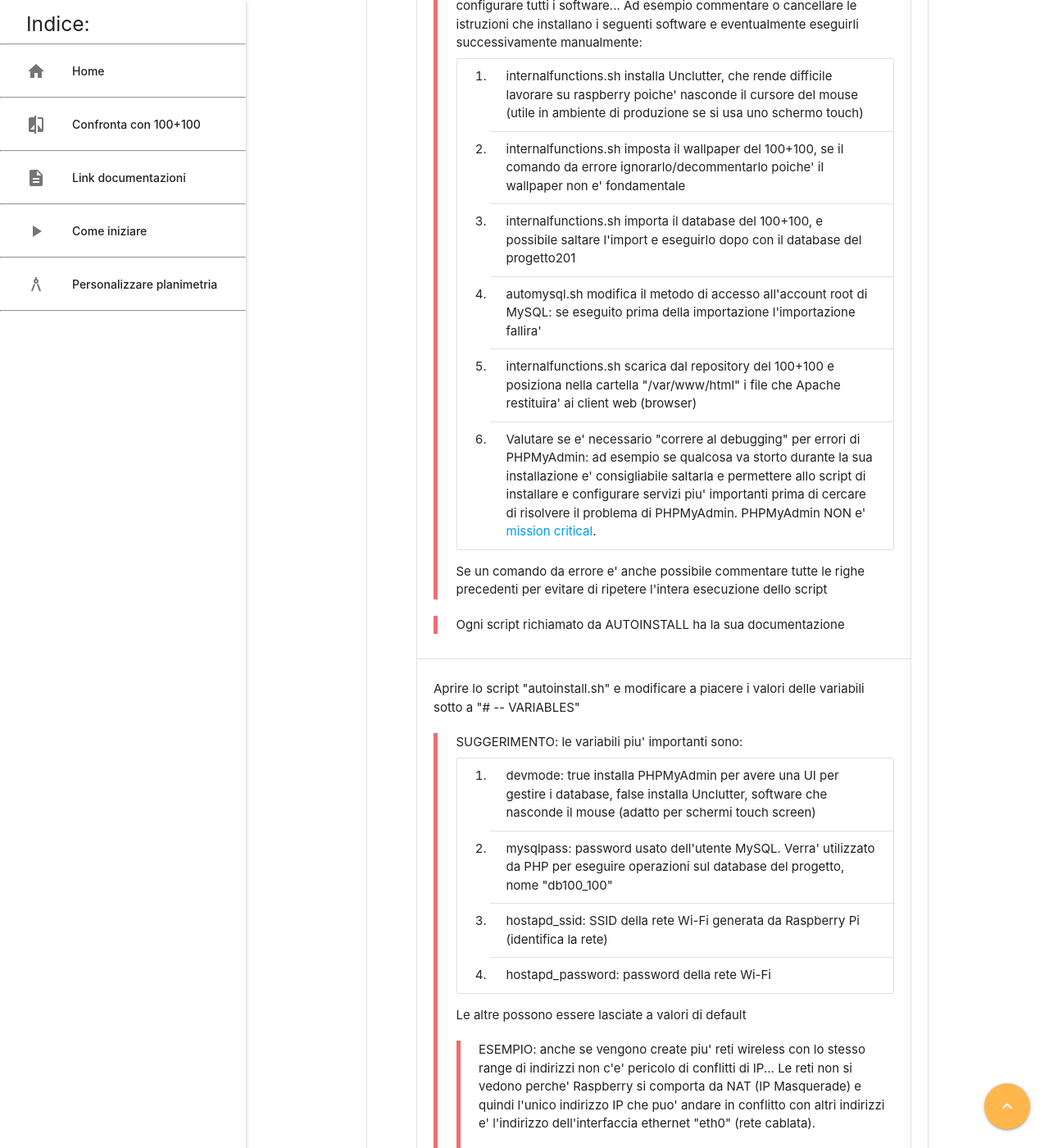
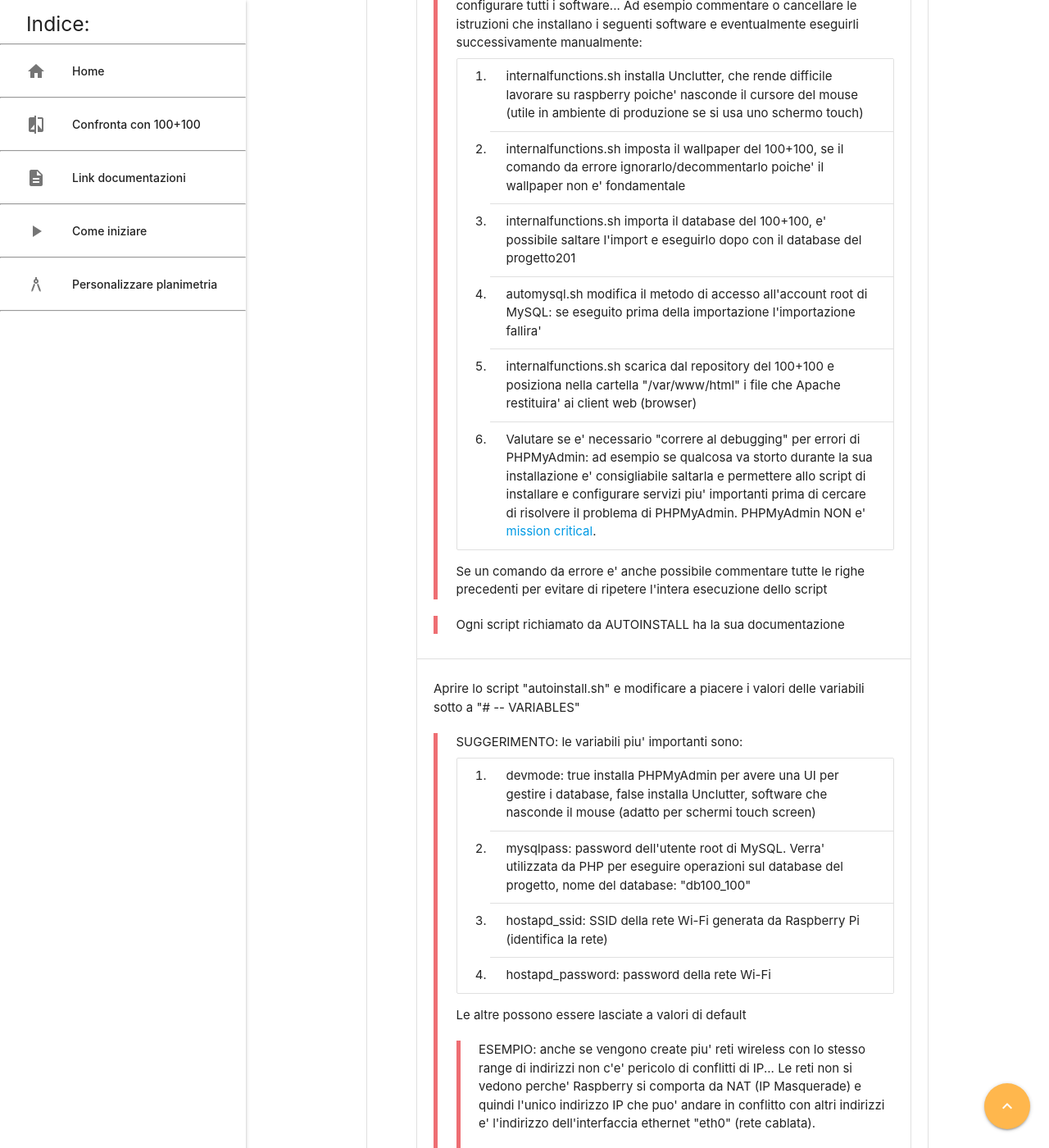
Before and after one commit to progetto201/progetto201-wiki, a Jekyll site: the page built from start.html, in a window 1280 px wide and 1400 px high, scrolled down 4199 px. Shown: the whole window at 82% size. Built offline with Jekyll 4.4.1, drawn with Linux system fonts in a browser that asks for light colours; comment, search, counter and statistics services are not loaded.

Commit message:
fix phrasing

```diff
--- a/start.html
+++ b/start.html
@@ -155,7 +155,7 @@ description: "Guida iniziale progetto201"
                             <ol class="collection">
                                 <li class="collection-item">internalfunctions.sh installa Unclutter, che rende difficile lavorare su raspberry poiche' nasconde il cursore del mouse (utile in ambiente di produzione se si usa uno schermo touch)</li>
                                 <li class="collection-item">internalfunctions.sh imposta il wallpaper del 100+100, se il comando da errore ignorarlo/decommentarlo poiche' il wallpaper non e' fondamentale</li>
-                                <li class="collection-item">internalfunctions.sh importa il database del 100+100, e possibile saltare l'import e eseguirlo dopo con il database del progetto201</li>
+                                <li class="collection-item">internalfunctions.sh importa il database del 100+100, e' possibile saltare l'import e eseguirlo dopo con il database del progetto201</li>
                                 <li class="collection-item">automysql.sh modifica il metodo di accesso all'account root di MySQL: se eseguito prima della importazione l'importazione fallira'</li>
                                 <li class="collection-item">internalfunctions.sh scarica dal repository del 100+100 e posiziona nella cartella "/var/www/html"  i file che Apache restituira' ai client web (browser)</li>
                                 <li class="collection-item">
@@ -180,7 +180,7 @@ description: "Guida iniziale progetto201"
                             SUGGERIMENTO: le variabili piu' importanti sono:
                             <ol class="collection">
                                 <li class="collection-item">devmode: true installa PHPMyAdmin per avere una UI per gestire i database, false installa Unclutter, software che nasconde il mouse (adatto per schermi touch screen)</li>
-                                <li class="collection-item">mysqlpass: password usato dell'utente MySQL. Verra' utilizzato da PHP per eseguire operazioni sul database del progetto, nome "db100_100"</li>
+                                <li class="collection-item">mysqlpass: password dell'utente root di MySQL. Verra' utilizzata da PHP per eseguire operazioni sul database del progetto, nome del database: "db100_100"</li>
                                 <li class="collection-item">hostapd_ssid: SSID della rete Wi-Fi generata da Raspberry Pi (identifica la rete)</li>
                                 <li class="collection-item">hostapd_password: password della rete Wi-Fi</li>
                             </ol>
```
Also changed, not shown: README.md.
